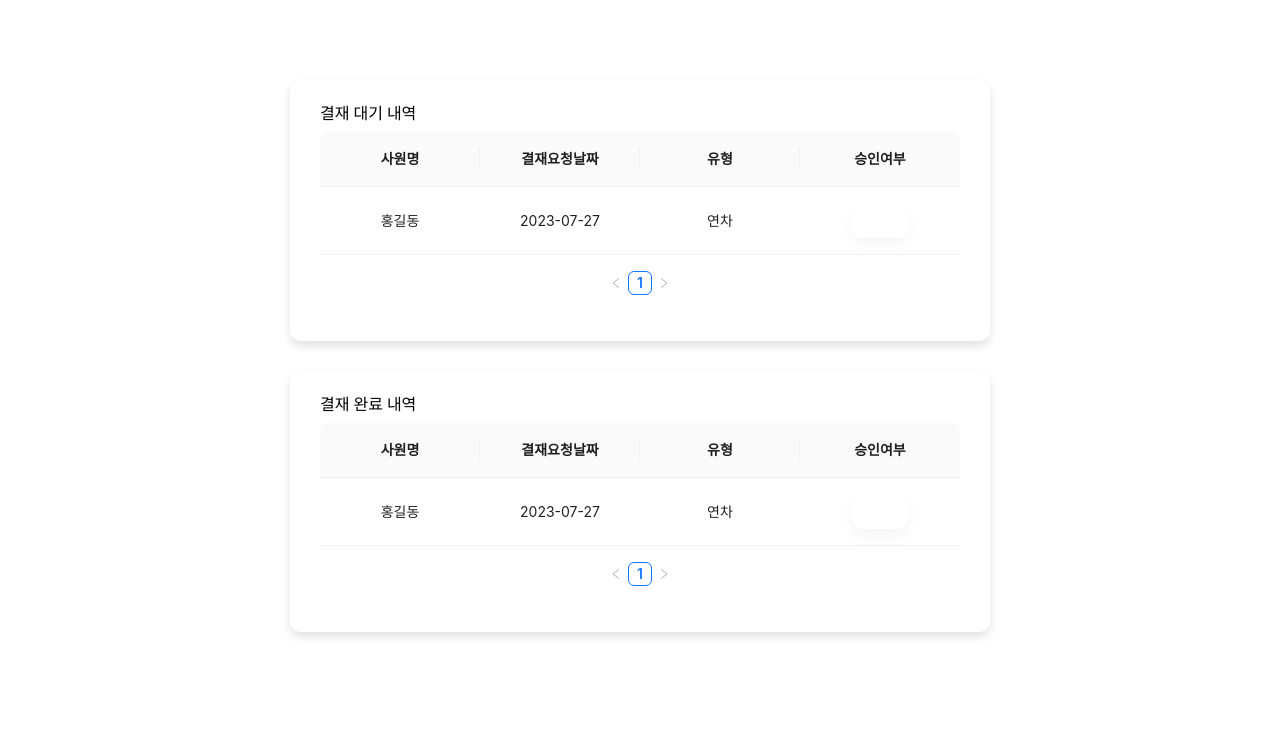
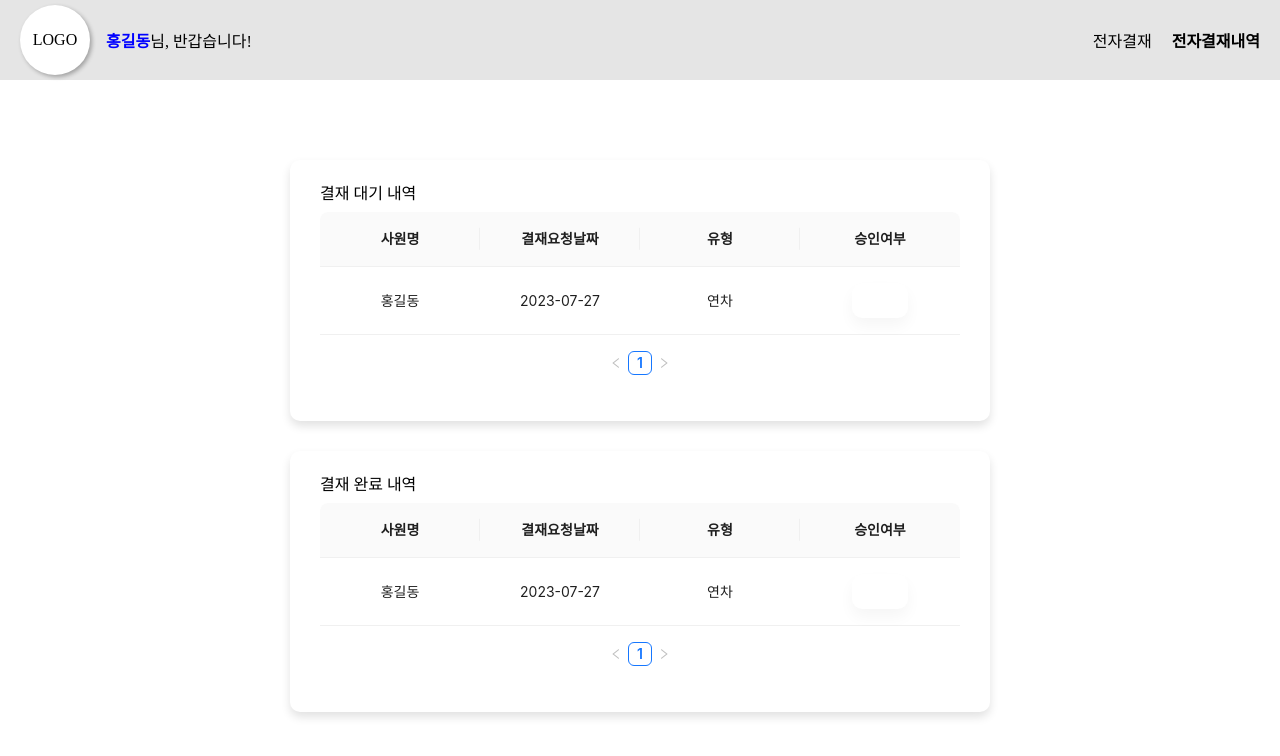
Before and after one commit to FAST-MINI-TEAM1/client, a Next.js app: page /employee/history in a window 1280 px wide. Shown: the top 756 px of the page. Built offline with nearby package versions, Linux system fonts and the light colour scheme.

Commit message:
chore: :wrench: header 적용

```diff
--- a/pages/employee/history.tsx
+++ b/pages/employee/history.tsx
@@ -1,4 +1,5 @@
 import DataTabel from "@components/common/DataTabel";
+import Header from "@components/common/Header";
 import styled from "styled-components";
 
 function history() {
@@ -32,6 +33,8 @@ function history() {
     },
   ];
   return (
+    <>
+      <Header />
       <Container>
         <div className="details">
           <DataTabel
@@ -49,6 +52,7 @@ function history() {
           />
         </div>
       </Container>
+    </>
   );
 }
 
--- a/pages/employee/index.tsx
+++ b/pages/employee/index.tsx
@@ -1,8 +1,10 @@
+import Header from "@components/common/Header";
 import EmployeeDutyModalForm from "@components/employee/EmployeeDutyModalForm";
 
 function EmployeePage() {
   return (
     <>
+      <Header />
       <div>employee</div>
       <EmployeeDutyModalForm />
     </>
```
Lines whose indentation alone changed are shown as unchanged.
